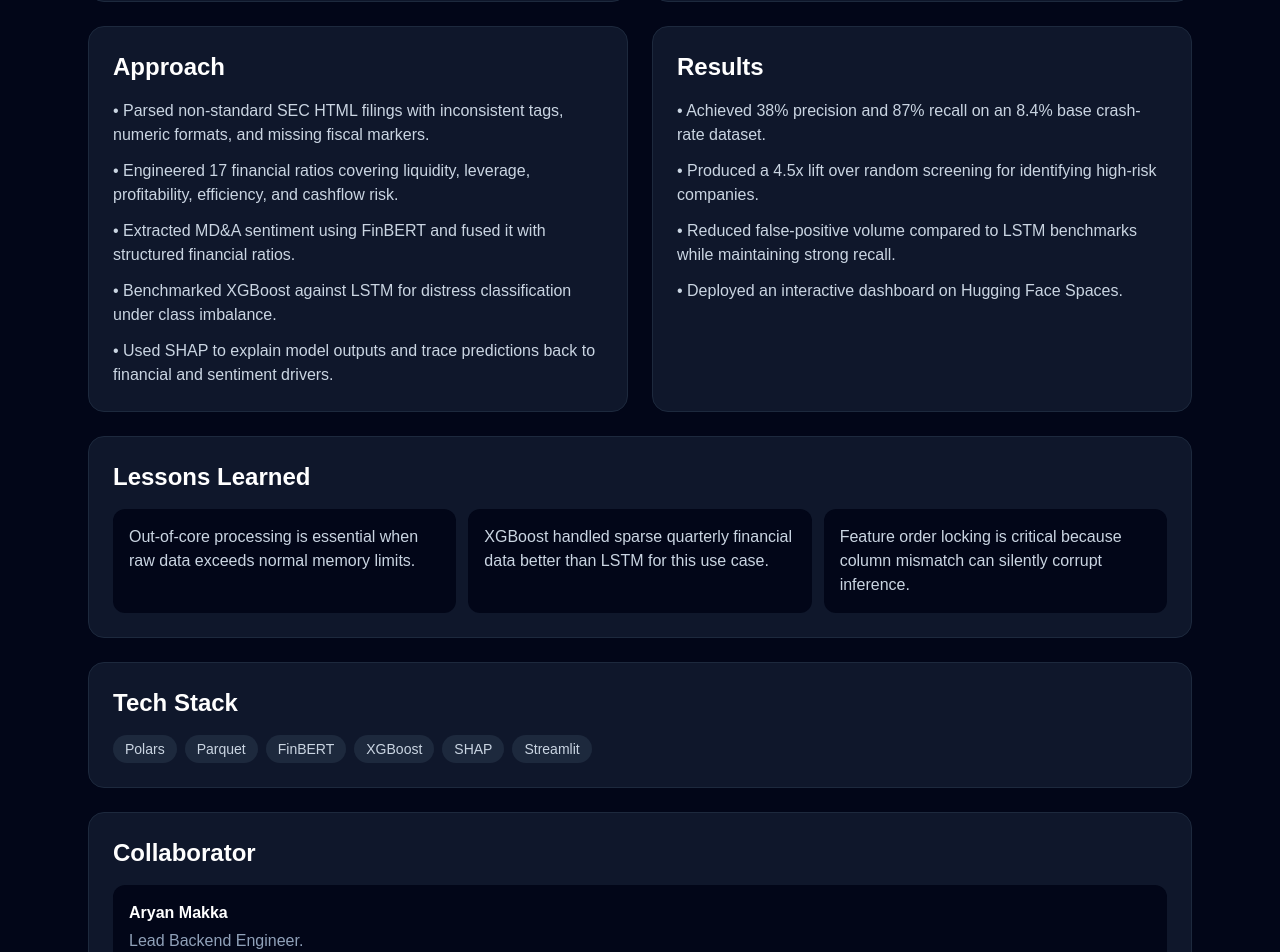
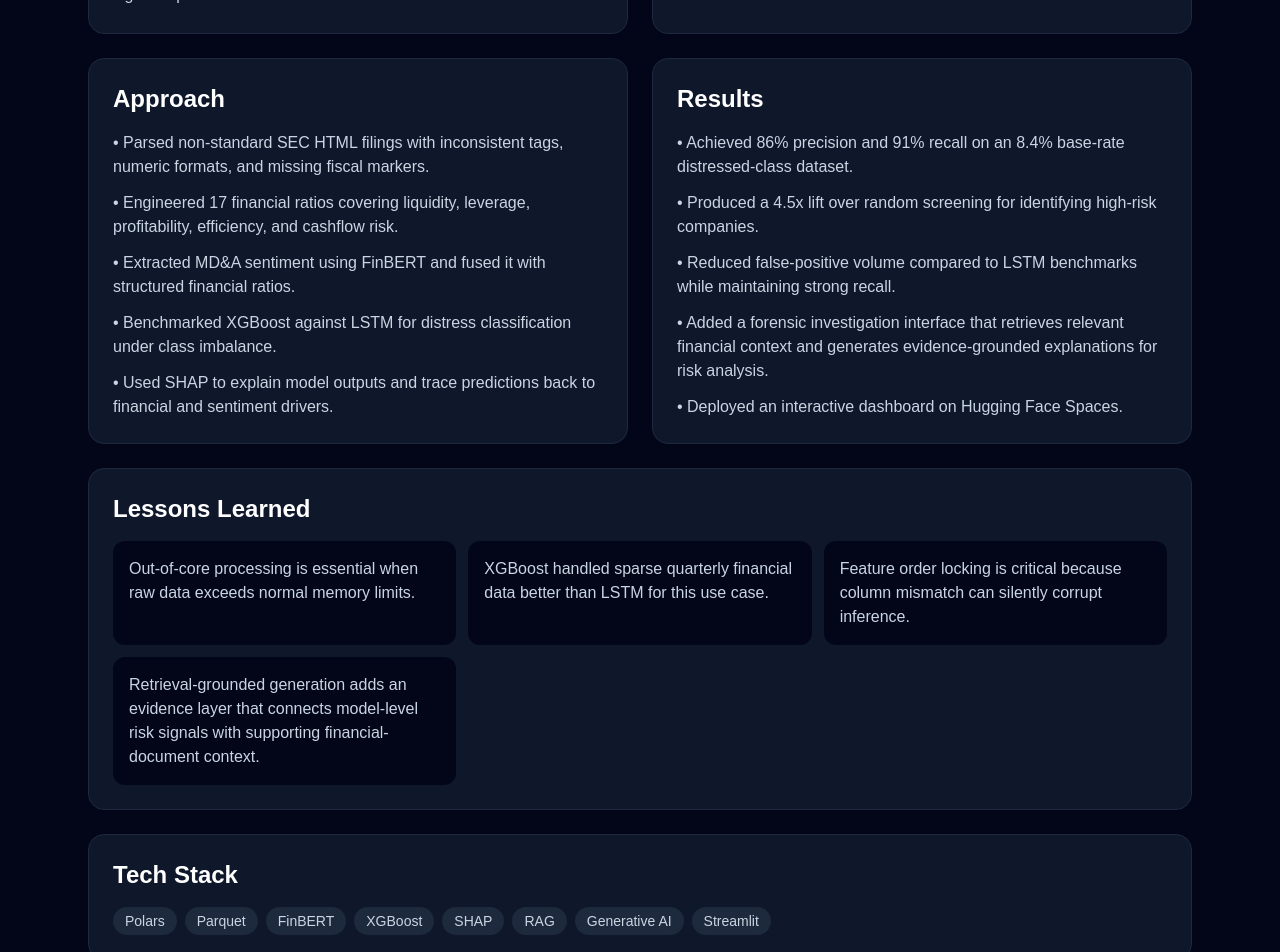
Before and after one commit to Subrat-2003/subrat-portfolio, a Next.js app: page /projects/fdews in a window 1280 px wide. Shown: the part 1280-2232 px from the top of the page. Built offline with nearby package versions, Linux system fonts and the light colour scheme.

Commit message:
Update projects.ts

```diff
--- a/data/projects.ts
+++ b/data/projects.ts
@@ -2,17 +2,17 @@ export const projects = [
   {
     slug: "fdews",
     title: "FDEWS | Financial Distress Prediction",
-    subtitle: "60GB+ SEC filings, 4.5x lift, XGBoost, FinBERT, SHAP",
+    subtitle: "60GB+ SEC filings, 4.5x lift, XGBoost, FinBERT, SHAP, Forensic RAG",
     description:
-      "Processed 60GB+ of SEC EDGAR filings to build a financial distress prediction system that achieved 38% precision and 87% recall on an 8.4% base crash-rate dataset.",
+      "Processed 60GB+ of SEC EDGAR filings to build a financial distress prediction and forensic intelligence system combining predictive risk modeling with evidence-grounded investigation.",
     impact:
-      "Built a scalable SEC data pipeline using Polars, Parquet, FinBERT sentiment, XGBoost, and SHAP explainability for 12-month corporate distress forecasting.",
+      "Built a scalable financial-risk pipeline using Polars and Parquet for large-scale SEC processing, XGBoost and SHAP for predictive risk analysis, and Forensic RAG for evidence-grounded financial investigation..",
     metrics: ["60GB+ SEC Data", "4.5x Lift", "87% Recall", "38% Precision"],
-    stack: ["Polars", "Parquet", "FinBERT", "XGBoost", "SHAP", "Streamlit"],
+    stack: ["Polars", "Parquet", "FinBERT", "XGBoost", "SHAP", "RAG", "Generative AI", "Streamlit"],
     collaborator: [
       {
         name: "Aryan Makka",
-        role: "Lead Backend Engineer.",
+        role: "Lead Backend Engineer",
         linkedin: "https://www.linkedin.com/in/aryan-makka-861bb6251/",
       },
     ],
@@ -32,15 +32,17 @@ export const projects = [
         "Used SHAP to explain model outputs and trace predictions back to financial and sentiment drivers.",
       ],
       results: [
-        "Achieved 38% precision and 87% recall on an 8.4% base crash-rate dataset.",
-        "Produced a 4.5x lift over random screening for identifying high-risk companies.",
-        "Reduced false-positive volume compared to LSTM benchmarks while maintaining strong recall.",
-        "Deployed an interactive dashboard on Hugging Face Spaces.",
+       "Achieved 86% precision and 91% recall on an 8.4% base-rate distressed-class dataset.",
+       "Produced a 4.5x lift over random screening for identifying high-risk companies.",
+       "Reduced false-positive volume compared to LSTM benchmarks while maintaining strong recall.",
+       "Added a forensic investigation interface that retrieves relevant financial context and generates evidence-grounded explanations for risk analysis.",
+       "Deployed an interactive dashboard on Hugging Face Spaces.",
       ],
       lessons: [
         "Out-of-core processing is essential when raw data exceeds normal memory limits.",
         "XGBoost handled sparse quarterly financial data better than LSTM for this use case.",
         "Feature order locking is critical because column mismatch can silently corrupt inference.",
+        "Retrieval-grounded generation adds an evidence layer that connects model-level risk signals with supporting financial-document context.",
       ],
     },
   },
@@ -71,11 +73,12 @@ export const projects = [
       data:
         "The platform uses transaction records, invoice status, income patterns, and recent financial behavior to forecast short-term runway.",
       approach: [
-        "Combined XGBoost and Random Forest to model volatile income patterns and baseline spending behavior.",
-        "Derived scenario ranges from rolling forecast-error variance rather than fixed percentage buffers.",
-        "Built FastAPI endpoints for prediction logic and Supabase for data persistence.",
-        "Designed Next.js dashboards with Recharts to show projected balance and invoice pressure.",
-        "Added workflow logic for retraining after forecast-error and drift checks pass.",
+        "Parsed non-standard SEC HTML filings with inconsistent tags, numeric formats, and missing fiscal markers.",
+        "Engineered 17 financial ratios covering liquidity, leverage, profitability, efficiency, and cashflow risk.",
+        "Extracted MD&A sentiment using FinBERT and fused it with structured financial ratios.",
+        "Benchmarked XGBoost against LSTM for distress classification under class imbalance.",
+        "Used SHAP to explain model outputs and trace predictions back to financial and sentiment drivers.",
+        "Integrated a Forensic RAG Intelligence layer to retrieve relevant financial evidence and generate grounded risk explanations, complementing SHAP-based model interpretation.",
       ],
       results: [
         "Built a live full-stack forecasting platform with FastAPI, Supabase, and Next.js.",
```
